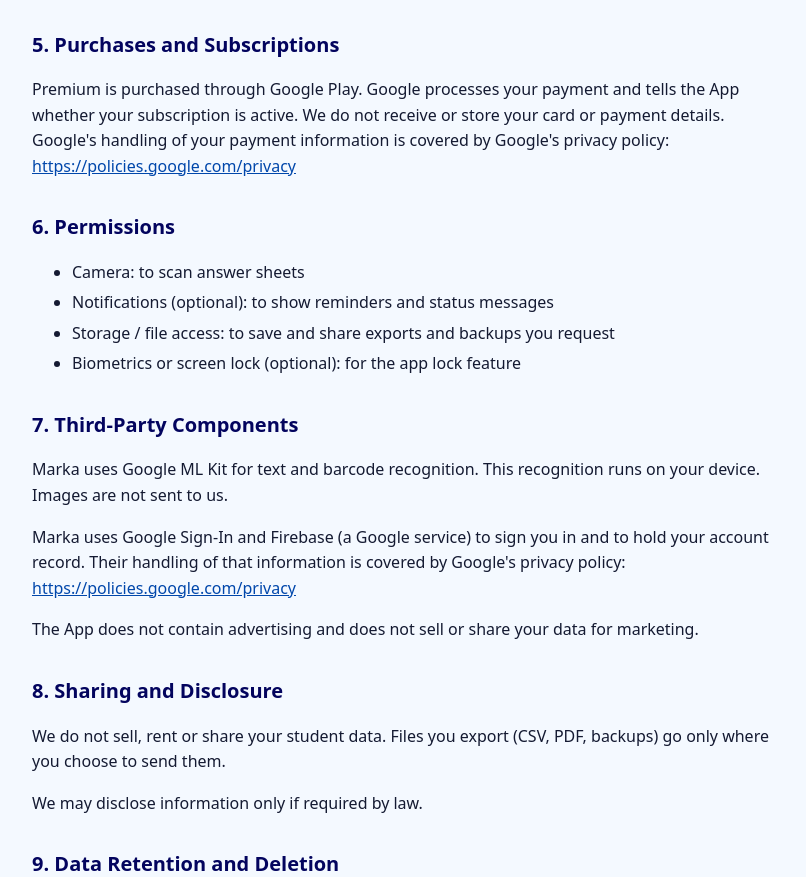
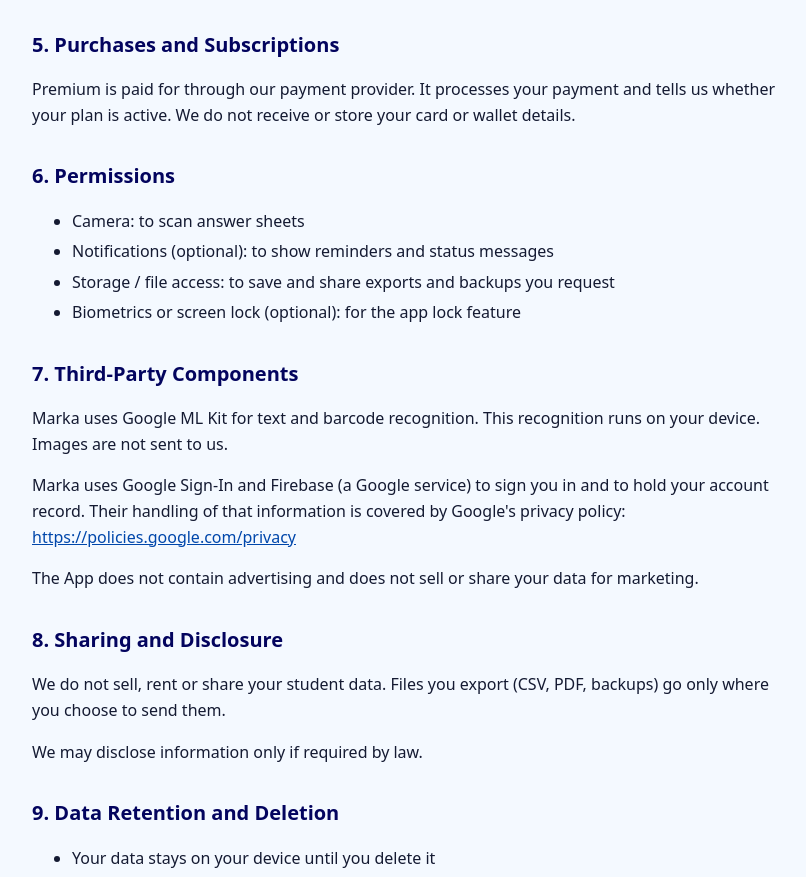
Before and after one commit to GiLLBaTesx/marka-legal, a plain HTML site: page privacy.html in a window 1280 px wide. Shown: the part 1405-2282 px from the top of the page, without its empty margins (228-1034 px from the left). Drawn offline with Linux system fonts and the light colour scheme.

Commit message:
privacy: premium payments go through the payment provider; remove store wording
Co-Authored-By: Claude Sonnet 5.5 <noreply@anthropic.com>

```diff
--- a/privacy.html
+++ b/privacy.html
@@ -32,7 +32,7 @@ a{color:#0047AB}li{margin:.3rem 0}footer{text-align:center;color:#586180;font-si
 <li>Warnings on rooted or otherwise compromised devices</li>
 </ul>
 <h2>5. Purchases and Subscriptions</h2>
-<p>Premium is purchased through Google Play. Google processes your payment and tells the App whether your subscription is active. We do not receive or store your card or payment details. Google&#x27;s handling of your payment information is covered by Google&#x27;s privacy policy: <a href="https://policies.google.com/privacy">https://policies.google.com/privacy</a></p>
+<p>Premium is paid for through our payment provider. It processes your payment and tells us whether your plan is active. We do not receive or store your card or wallet details.</p>
 <h2>6. Permissions</h2>
 <ul>
 <li>Camera: to scan answer sheets</li>
```
